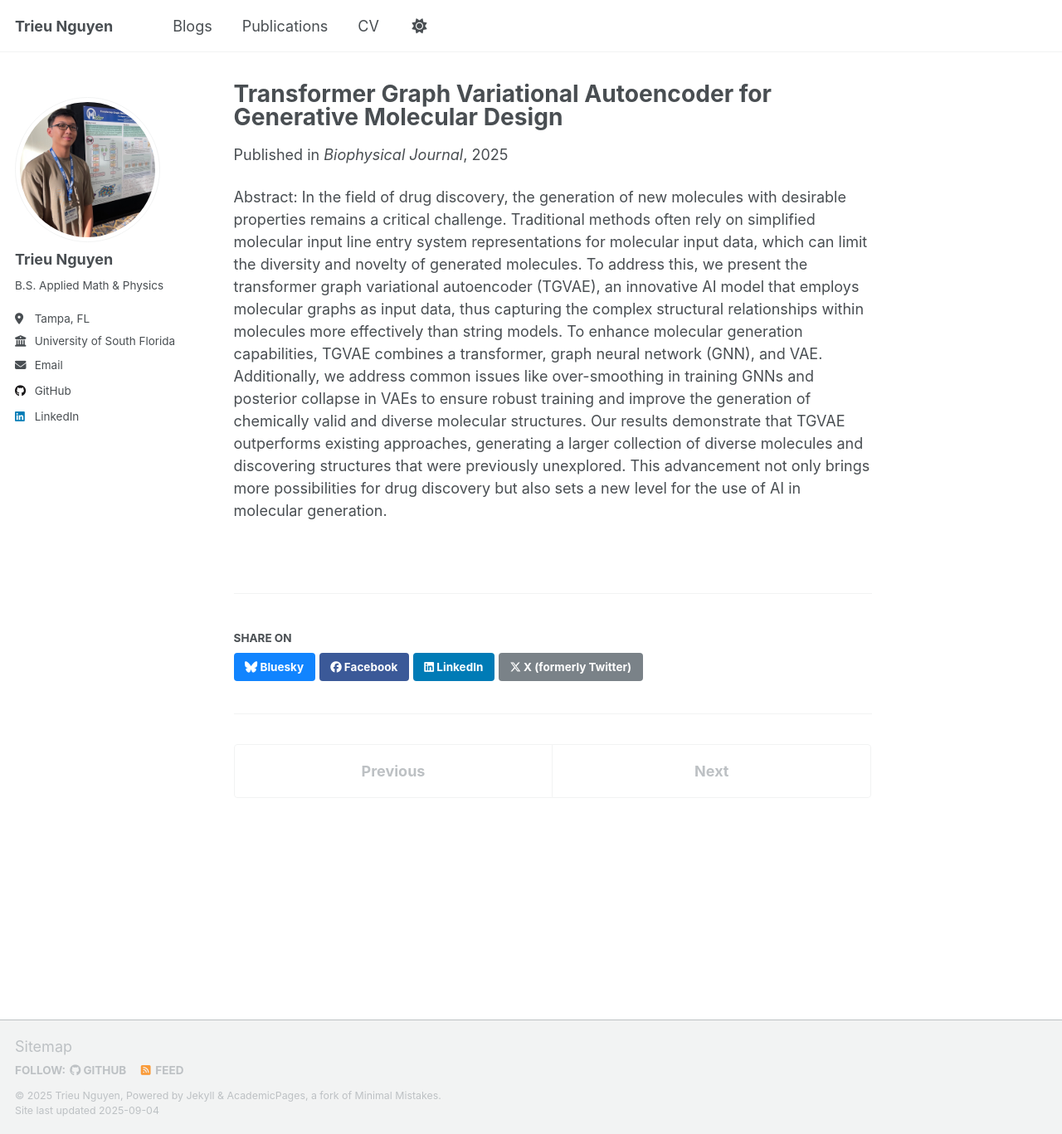
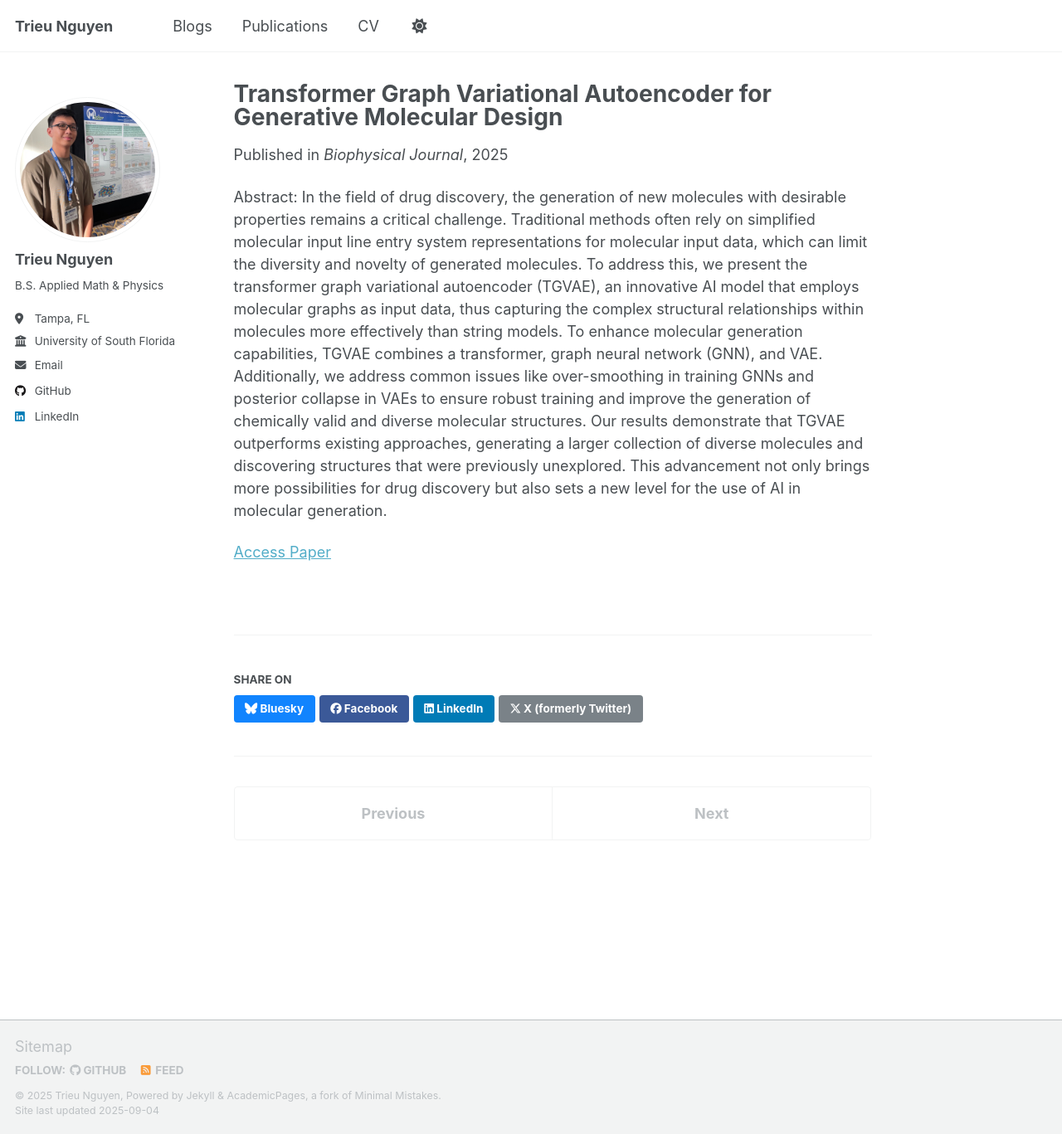
Before and after one commit to nnhoangtrieu/nnhoangtrieu.github.io, a Jekyll site: the page built from _publications/2025-01-29-tgvae.md, in a window 1280 px wide and 1367 px high. Shown: the whole window at 83% size. Built offline with Jekyll 4.4.1, drawn with Linux system fonts in a browser that asks for light colours; a script that is not in the unit is left out.

Commit message:
update download

```diff
--- a/_publications/2025-01-29-tgvae.md
+++ b/_publications/2025-01-29-tgvae.md
@@ -6,7 +6,9 @@ permalink: /publication/2025-01-29-tgvae
 excerpt: '**T. Nguyen**, A. Karolak, "Transformer Graph Variational Autoencoder for Generative Molecular Design," *Biophysical Journal 124, 1-9 (2025)*'
 date: 2025-01-29
 venue: 'Biophysical Journal'
-paperurl: 'http://academicpages.github.io/files/paper1.pdf'
+# paperurl: 'http://academicpages.github.io/files/paper1.pdf'
 # citation: 'T. Nguyen, A. Karolak (2025). &quot;Paper Title Number 1.&quot; <i>Journal 1</i>. 1(1).'
 ---
 Abstract: In the field of drug discovery, the generation of new molecules with desirable properties remains a critical challenge. Traditional methods often rely on simplified molecular input line entry system representations for molecular input data, which can limit the diversity and novelty of generated molecules. To address this, we present the transformer graph variational autoencoder (TGVAE), an innovative AI model that employs molecular graphs as input data, thus capturing the complex structural relationships within molecules more effectively than string models. To enhance molecular generation capabilities, TGVAE combines a transformer, graph neural network (GNN), and VAE. Additionally, we address common issues like over-smoothing in training GNNs and posterior collapse in VAEs to ensure robust training and improve the generation of chemically valid and diverse molecular structures. Our results demonstrate that TGVAE outperforms existing approaches, generating a larger collection of diverse molecules and discovering structures that were previously unexplored. This advancement not only brings more possibilities for drug discovery but also sets a new level for the use of AI in molecular generation.
+
+[Access Paper](https://www.cell.com/biophysj/fulltext/S0006-3495(25)00035-9)
```
